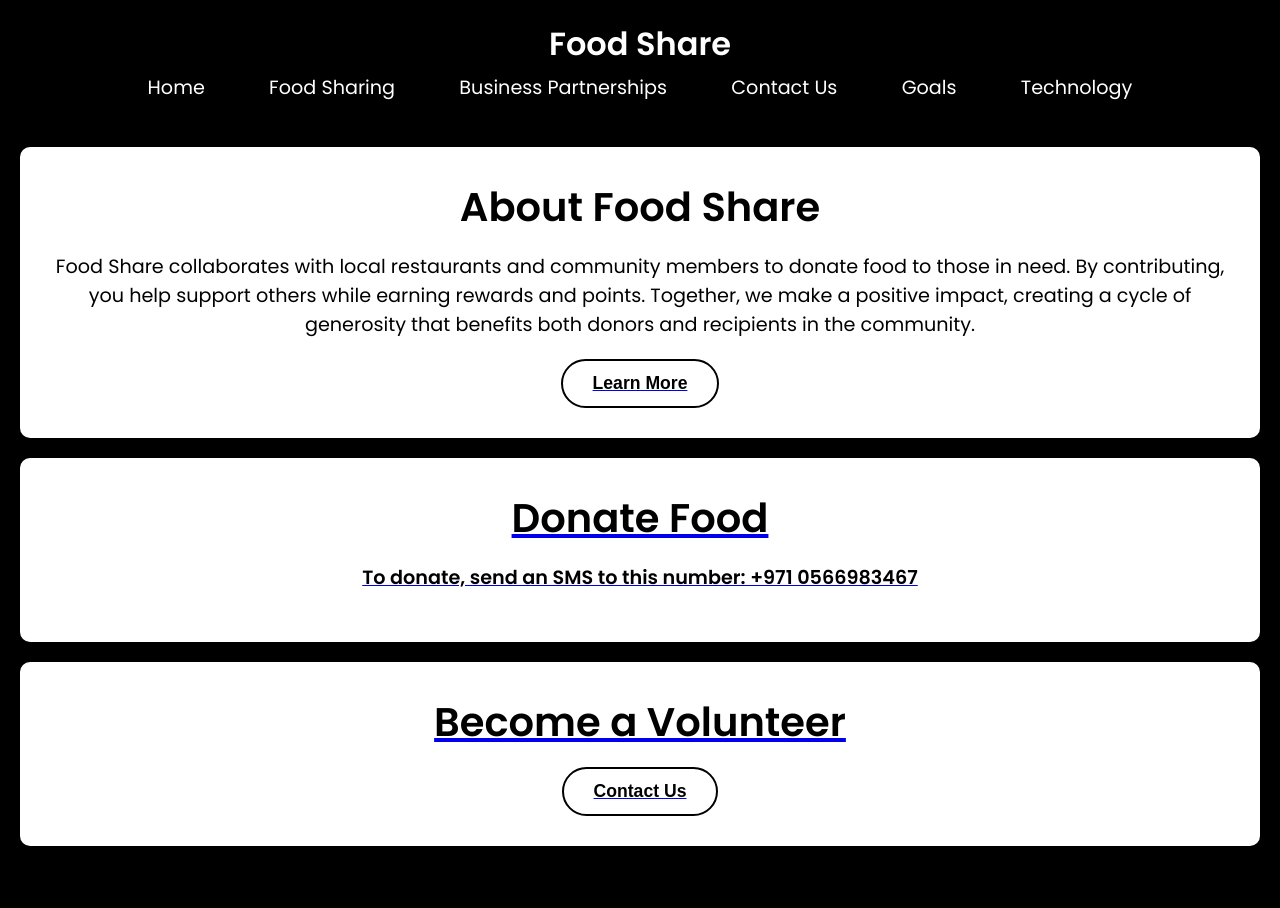
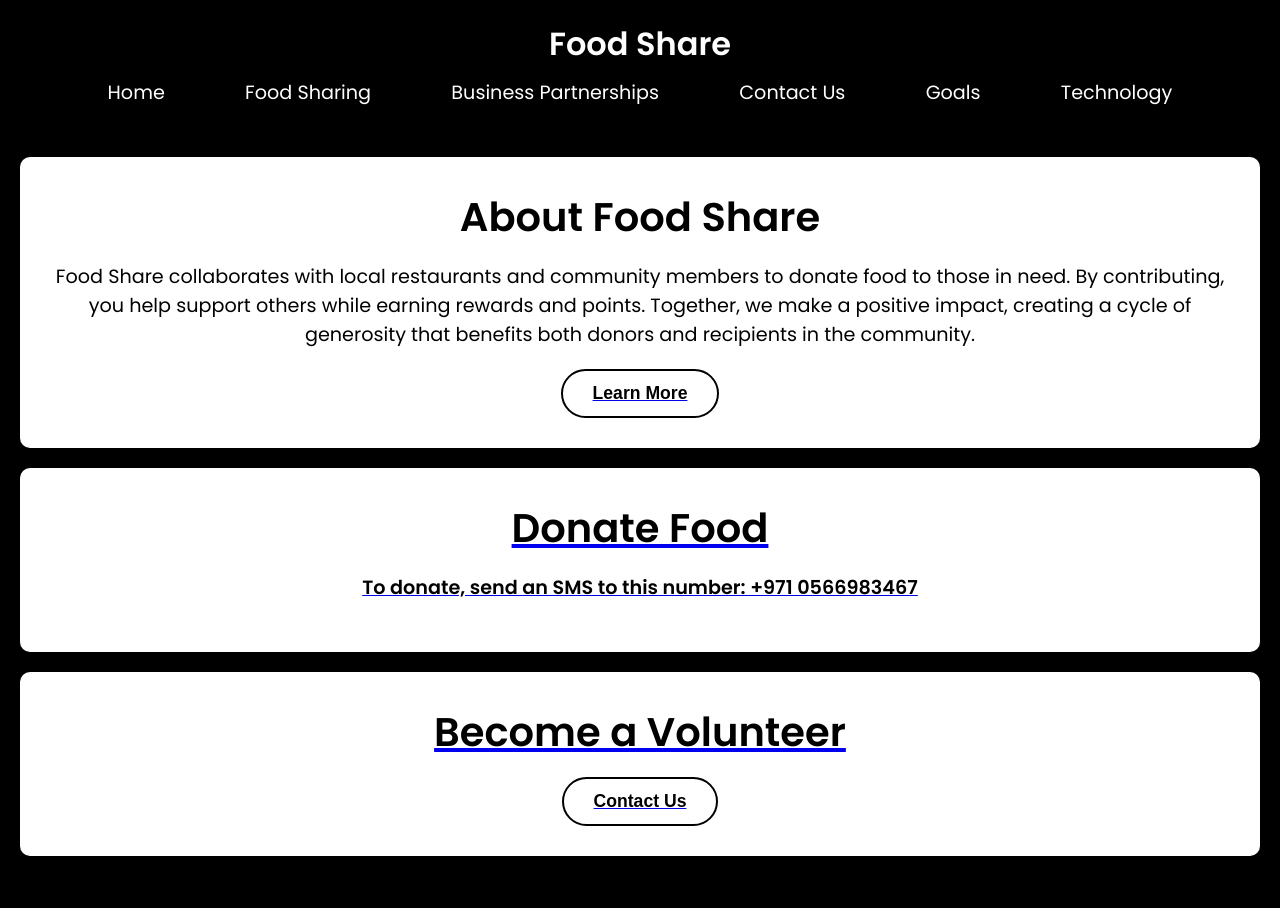
Before and after one commit to nare-hue/FoodShare, a plain HTML site: page index.html in a window 1280 px wide. Drawn offline with Linux system fonts and the light colour scheme.

Commit message:
Update style.css

```diff
--- a/style.css
+++ b/style.css
@@ -11,7 +11,7 @@
 /* Body Styles */
 body {
     font-family: 'Poppins', sans-serif;
-    background-color: #000000; /* Pure black */
+    background-color: #000000;
     color: #ffffff;
     padding: 0 20px;
 }
@@ -36,39 +36,21 @@ nav ul li {
 }
 
 nav ul li button {
-    background: none;
-    border: none;
+    background-color: transparent;
+    border: 2px solid transparent;
     color: #ffffff;
     font-size: 1.2rem;
     font-family: 'Poppins', sans-serif;
     cursor: pointer;
-    text-transform: none;
-    font-weight: 400;
-    padding: 5px 10px;
-    position: relative;
+    padding: 8px 16px;
     transition: all 0.3s ease;
-    border-radius: 5px;
-}
-
-nav ul li button::after {
-    content: '';
-    position: absolute;
-    left: 0;
-    bottom: -5px;
-    width: 0;
-    height: 2px;
-    background-color: #f1f1f1;
-    transition: width 0.3s ease;
+    border-radius: 8px;
 }
 
 nav ul li button:hover {
-    background-color: #000000;
-    color: #ffffff;
-    border: 2px solid #ffffff;
-}
-
-nav ul li button:hover::after {
-    width: 100%;
+    background-color: #ffffff;
+    color: #000000;
+    border-color: #ffffff;
 }
 
 /* Section Styles */
```
